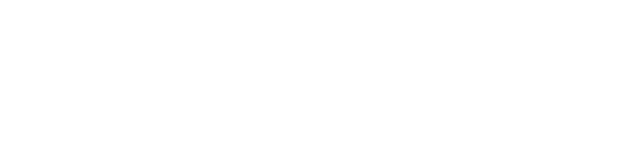
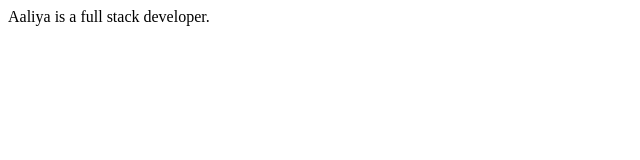
Before and after one commit to aaliyafari/Coding-eval, a plain HTML site: page index.html in a window 1280 px wide. Shown: the whole page, without its empty margins (0-640 px from the left). Drawn offline with Linux system fonts and the light colour scheme.

Commit message:
create files

```diff
--- a/index.html
+++ b/index.html
@@ -7,6 +7,6 @@
     <title>Document</title>
 </head>
 <body>
-
+    Aaliya is a full stack developer.
 </body>
 </html>
```
Also changed, not shown: main.js (added), style.css (added).
